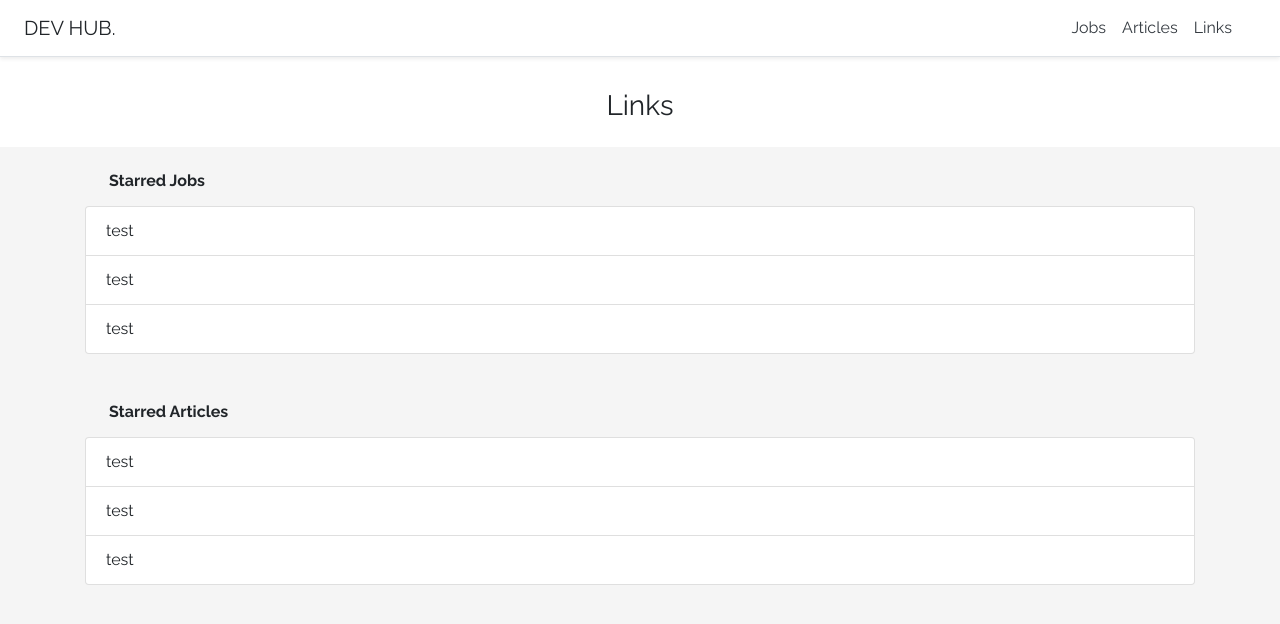
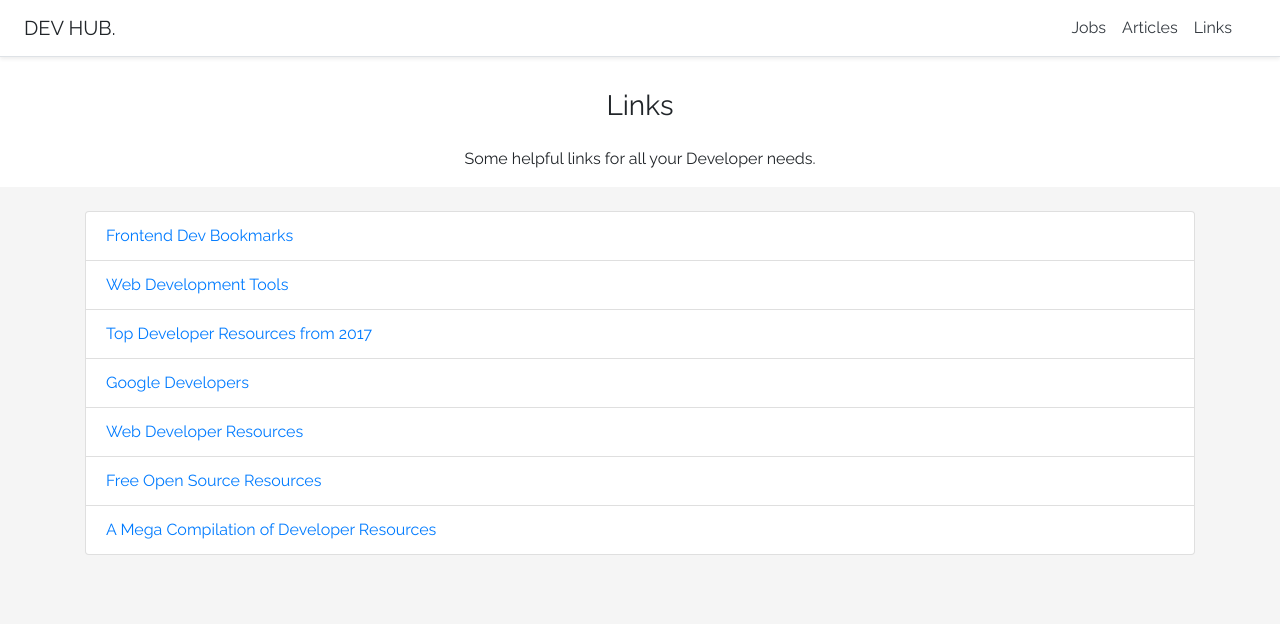
Before and after one commit to gabe-ng/devhub, a React (Create React App) app: page /links in a window 1280 px wide. Shown: the top 624 px of the page. Built offline with nearby package versions, Linux system fonts and the light colour scheme.

Commit message:
#20 added links to link page

```diff
--- a/src/components/Navbar.js
+++ b/src/components/Navbar.js
@@ -4,7 +4,7 @@ import { NavLink } from "react-router-dom";
 export default class Nav extends Component {
   render() {
     return (
-      <div className="d-flex flex-column flex-md-row align-items-center p-3 px-md-4 mb-3 bg-white border-bottom shadow-sm">
+      <div className="d-flex flex-column flex-md-row align-items-center p-3 px-md-4 mb-3 bg-white border-bottom shadow-sm sticky-top">
         <h5 className="my-0 mr-md-auto font-weight-normal">DEV HUB.</h5>
         <nav className="my-2 my-md-0 mr-md-3">
           <NavLink to="/devhub" className="p-2 text-dark">
--- a/src/containers/Links.js
+++ b/src/containers/Links.js
@@ -4,26 +4,54 @@ class Links extends Component {
   render() {
     const savedContainer = {
       backgroundColor: "whitesmoke",
-      minHeight: "84vh"
+      minHeight: "80vh"
     }
 
     return <div>
         <div className="container-fluid">
           <h3 className="text-center pt-3 pb-3">Links</h3>
+          <p className="text-center">
+            Some helpful links for all your Developer needs.
+          </p>
         </div>
         <div className="container-fluid" style={savedContainer}>
           <div className="container pt-4">
-            <h6 className="pl-4 pb-2 font-weight-bold">Starred Jobs</h6>
             <ul class="list-group">
-              <li class="list-group-item">test</li>
-              <li class="list-group-item">test</li>
-              <li class="list-group-item">test</li>
-            </ul>
-            <h6 className="pl-4 pt-5 pb-2 font-weight-bold">Starred Articles</h6>
-            <ul class="list-group">
-              <li class="list-group-item">test</li>
-              <li class="list-group-item">test</li>
-              <li class="list-group-item">test</li>
+              <li class="list-group-item">
+                <a href="https://github.com/dypsilon/frontend-dev-bookmarks" target="_blank" rel="noopener noreferrer">
+                  Frontend Dev Bookmarks
+                </a>
+              </li>
+              <li class="list-group-item">
+                <a href="https://www.keycdn.com/blog/web-development-tools" target="_blank" rel="noopener noreferrer">
+                  Web Development Tools
+                </a>
+              </li>
+              <li class="list-group-item">
+                <a href="https://hackernoon.com/the-top-66-developer-resources-from-2017-e82531365e6d" target="_blank" rel="noopener noreferrer">
+                  Top Developer Resources from 2017
+                </a>
+              </li>
+              <li class="list-group-item">
+                <a href="https://developers.google.com/web/" target="_blank" rel="noopener noreferrer">
+                  Google Developers
+                </a>
+              </li>
+              <li class="list-group-item">
+                <a href="https://skillcrush.com/2017/06/14/web-developer-free-resources/" target="_blank" rel="noopener noreferrer">
+                  Web Developer Resources
+                </a>
+              </li>
+              <li class="list-group-item">
+                <a href="https://medium.com/dvlprstash/free-resources-for-developers-dec-2017-d23eddd83f5" target="_blank" rel="noopener noreferrer">
+                  Free Open Source Resources
+                </a>
+              </li>
+              <li class="list-group-item">
+                <a href="https://www.hongkiat.com/blog/web-developer-resources-compilation/" target="_blank" rel="noopener noreferrer">
+                  A Mega Compilation of Developer Resources
+                </a>
+              </li>
             </ul>
           </div>
         </div>
```
